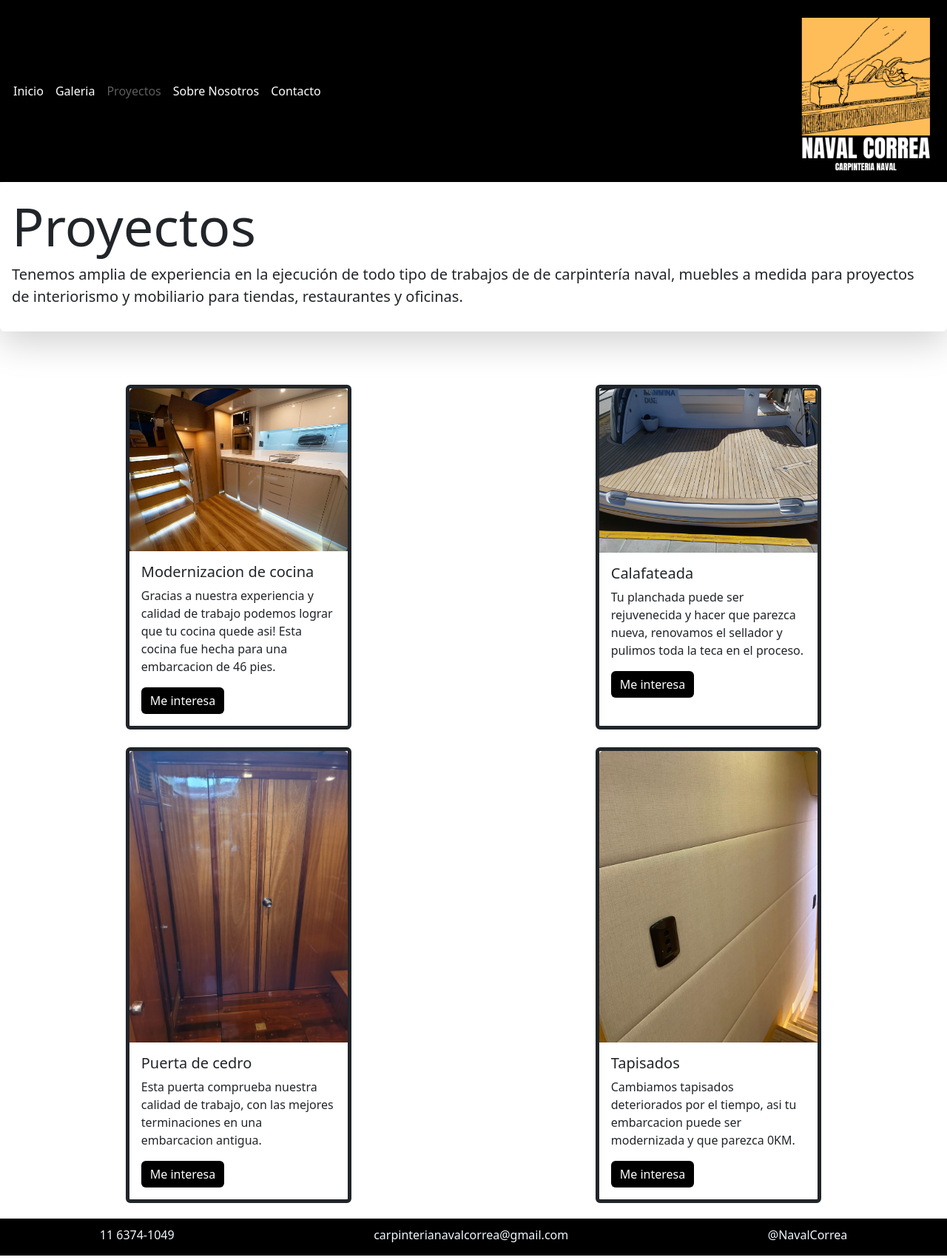
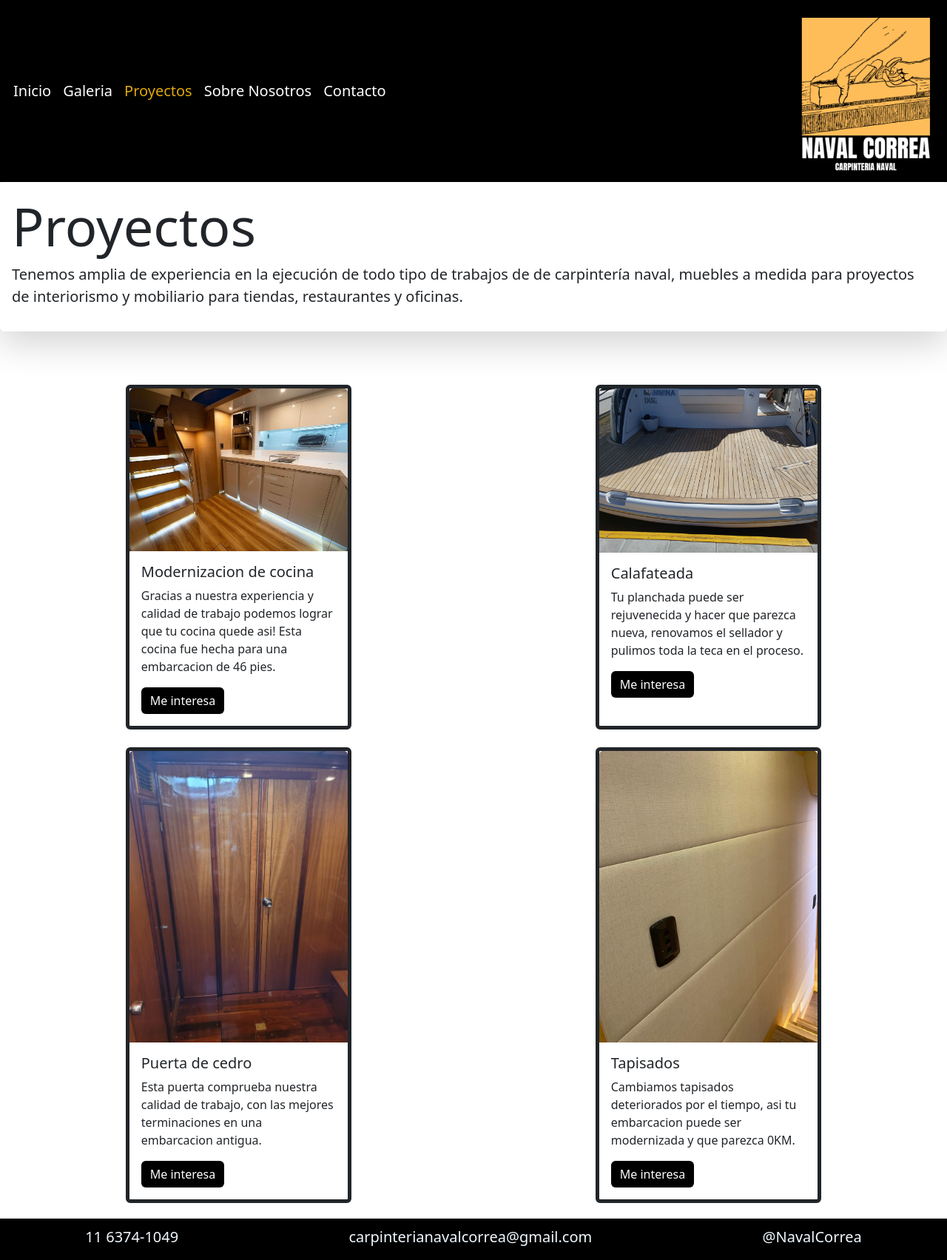
Before and after one commit to TrellixVulnTeam/proyectoCoderHouse2_N4LJ, a website: page pages/proyectos.html in a window 1280 px wide. Shown: the whole page at 74% size. Drawn offline with nearby package versions, Linux system fonts and the light colour scheme.

Commit message:
arreglueFontFooter

```diff
--- a/assets/scss/_footer.scss
+++ b/assets/scss/_footer.scss
@@ -8,6 +8,7 @@ footer {
   margin-top: auto;
   p {
     @include PropiedadesFlex(flex,none,center)
+
   }
 }
 @media(min-width:768px){
--- a/assets/scss/_galeria.scss
+++ b/assets/scss/_galeria.scss
@@ -1,4 +1,5 @@
 .galeria {
+  margin: 25px;
   overflow-x: hidden;
   div {
     img {
--- a/assets/scss/_nav.scss
+++ b/assets/scss/_nav.scss
@@ -3,16 +3,19 @@
   .navegador {
     @include PropiedadesFlex(flex, row-reverse, none);
     padding: 10px;
-    background-color: black;
+    background-color: rgb(0, 0, 0);
     .botonNav {
       background-color: $colorMain;
     }
     .navbar-nav {
       .nav-link {
+        font-family: system-ui, -apple-system, BlinkMacSystemFont, 'Segoe UI', Roboto, Oxygen, Ubuntu, Cantarell, 'Open Sans', 'Helvetica Neue', sans-serif;
+        font-size: 20px;
         color: rgb(255, 255, 255);
+
       }
       .nav-link.active {
-        color: rgb(91, 94, 93);
+        color: $colorMain;
       }
     }
   }
--- a/assets/scss/_sobreNosotros.scss
+++ b/assets/scss/_sobreNosotros.scss
@@ -1,6 +1,3 @@
-.row{
-    overflow-x: hidden;
-}
 .sobreCarpinteria{
     width: 900px;
     p{
--- a/pages/proyectos.html
+++ b/pages/proyectos.html
@@ -130,9 +130,9 @@
       </div>
     </main>
     <footer>
-      <p>11 6374-1049</p>
-      <p>carpinterianavalcorrea@gmail.com</p>
-      <p>@NavalCorrea</p>
+      <p class="lead">11 6374-1049</p>
+      <p class="lead">carpinterianavalcorrea@gmail.com</p>
+      <p class="lead">@NavalCorrea</p>
     </footer>
     <script src="https://unpkg.com/aos@2.3.1/dist/aos.js"></script>
     <script>
```
Also changed, not shown: pages/contacto.html (+3 -3 lines), pages/galeria.html (+3 -3 lines), pages/sobrenosotros.html (+3 -3 lines), assets/css/style.css, assets/images/--correa-naval-- (3).png (added).
